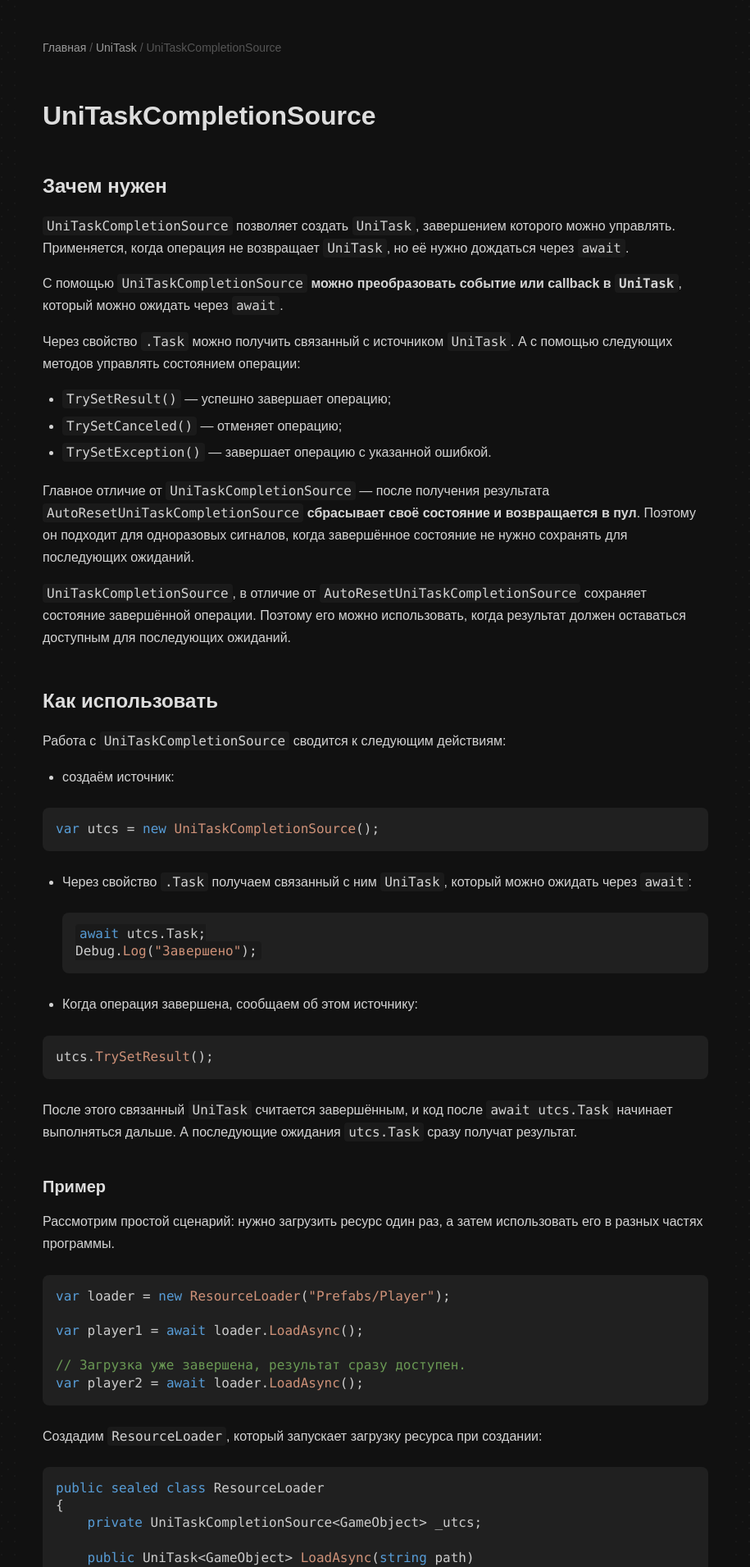
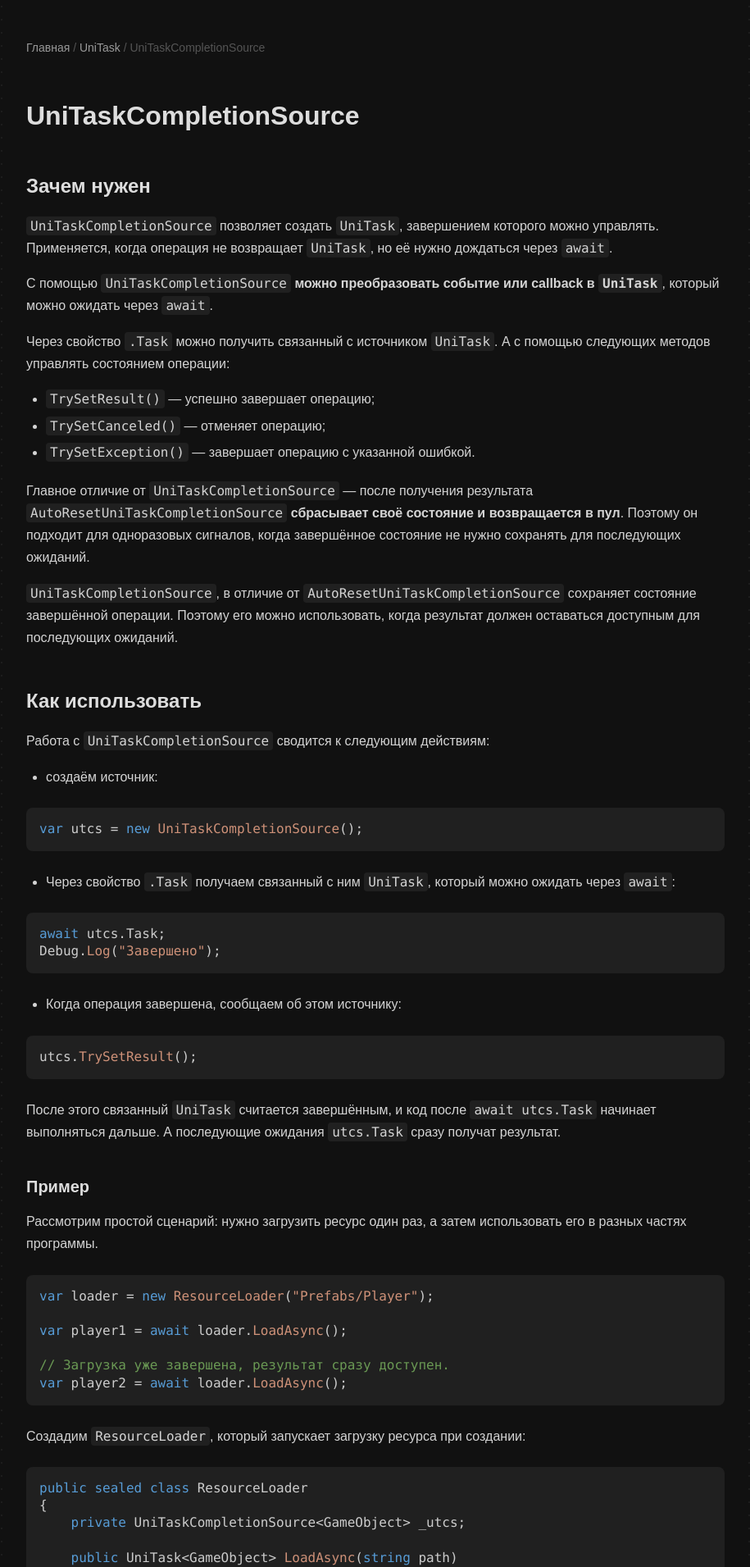
Before and after one commit to CatCodeGames/catcodegames.github.io, a Jekyll site: the page built from _unitask/010-UniTaskCompletionSource.md, in a window 1280 px wide. Shown: the top 1911 px of the page at 82% size, without its empty margins (182-1097 px from the left). Built offline with Jekyll 4.4.1, drawn with Linux system fonts in a browser that asks for light colours.

Commit message:
home & post css upd

````diff
--- a/_unitask/010-UniTaskCompletionSource.md
+++ b/_unitask/010-UniTaskCompletionSource.md
@@ -36,6 +36,7 @@
 ```
 
 - Через свойство `.Task` получаем связанный с ним `UniTask`, который можно ожидать через `await`:
+
 ``` csharp
 await utcs.Task;
 Debug.Log("Завершено");
--- a/assets/post.css
+++ b/assets/post.css
@@ -77,11 +77,16 @@
     display: flex;
     flex-direction: column;
     gap: 5px;
+
     max-width: 45%;
+    min-width: 0;
+
     color: var(--color-text-mid);
     text-decoration: none;
-    font-size: 0.8rem;
-    line-height: 1rem;
+
+    font-size: 14px;
+    line-height: 1.4;
+
     transition: color 0.15s ease;
 }
 
@@ -97,6 +102,7 @@
 
 .post-navigation .post-navigation__title {
     font-size: 1rem;
+    overflow-wrap: anywhere;
 }
 
 .post-navigation__arrow {
@@ -111,3 +117,27 @@
 .post-navigation__next:hover .post-navigation__arrow {
     transform: translateX(3px);
 }
+
+
+@media (max-width: 600px) {
+    .post-navigation {
+        flex-direction: column;
+        gap: 12px;
+    }
+
+    .post-navigation a {
+        width: 100%;
+        max-width: none;
+    }
+
+    .post-navigation__next {
+        margin-left: 0;
+        align-items: flex-end;
+    }
+
+    .post-navigation .post-navigation__title
+    {
+        font-size: .9rem;
+        overflow-wrap: anywhere;
+    }
+}
--- a/assets/rouge.css
+++ b/assets/rouge.css
@@ -82,3 +82,10 @@
 .highlight .ow {
     color: #00b0e8;
 }
+
+
+@media (max-width: 600px) {
+    .highlight pre {
+        font-size: 13px;
+    }
+}
--- a/assets/style.css
+++ b/assets/style.css
@@ -18,25 +18,23 @@
 
     margin: 0;
 
-    /* background: #111; */
     color: #d4d4d4;
 
     font-family: Arial, sans-serif;
     font-size: 16px;
     line-height: 1.5;
 
-
     background:
-        radial-gradient(circle, rgba(255, 255, 255, 0.03) 1px, transparent 1px) 0 0 / 16px 16px,
-        radial-gradient(circle, rgba(255, 255, 255, 0.03) 1px, transparent 1px) 0px 0px / 64px 64px,
-        radial-gradient(circle, rgba(255, 255, 255, 0.03) 1px, transparent 1px) 32px 32px / 64px 64px,
+        radial-gradient(circle, rgba(255, 255, 255, 0.05) 1px, transparent 1px) 0 0 / 16px 16px,
+        radial-gradient(circle, rgba(255, 255, 255, 0.05) 1px, transparent 1px) 0px 0px / 64px 64px,
+        radial-gradient(circle, rgba(255, 255, 255, 0.05) 1px, transparent 1px) 32px 32px / 64px 64px,
         #111;
 }
 
 .page {
-    padding: 48px 24px;
+    padding: 48px 24px 24px 24px;
 
-    width: min(860px, 100%);
+    width: min(900px, 100%);
     min-height: 100vh;
     margin: 0 auto;
 
@@ -74,6 +72,9 @@
 
     font-weight: 600;
     line-height: 1.3;
+
+    overflow-wrap: anywhere;
+
 }
 
 h1 {
@@ -189,10 +190,8 @@
 li code {
     padding: 2px 5px;
 
-    background: #1a1a1a;
+    background: #202020;
     border-radius: 4px;
-
-    font-size: 1rem;
 }
 
 
@@ -225,15 +224,15 @@
 @media (max-width: 600px) {
 
     body {
-        padding: 32px 16px;
+        font-size: 15px;
     }
 
     h1 {
-        font-size: 28px;
+        font-size: 23px;
     }
 
     h2 {
-        font-size: 22px;
+        font-size: 21px;
     }
 
     h3 {
@@ -248,7 +247,7 @@
 .site-header {
     padding: 12px 0 28px;
 
-    font-size: 16px;
+    font-size: 15px;
     font-weight: 600;
 }
 
````
Also changed, not shown: _unitask/011-AutoResetUniTaskCompletionSource.md (+1 -0 lines).
